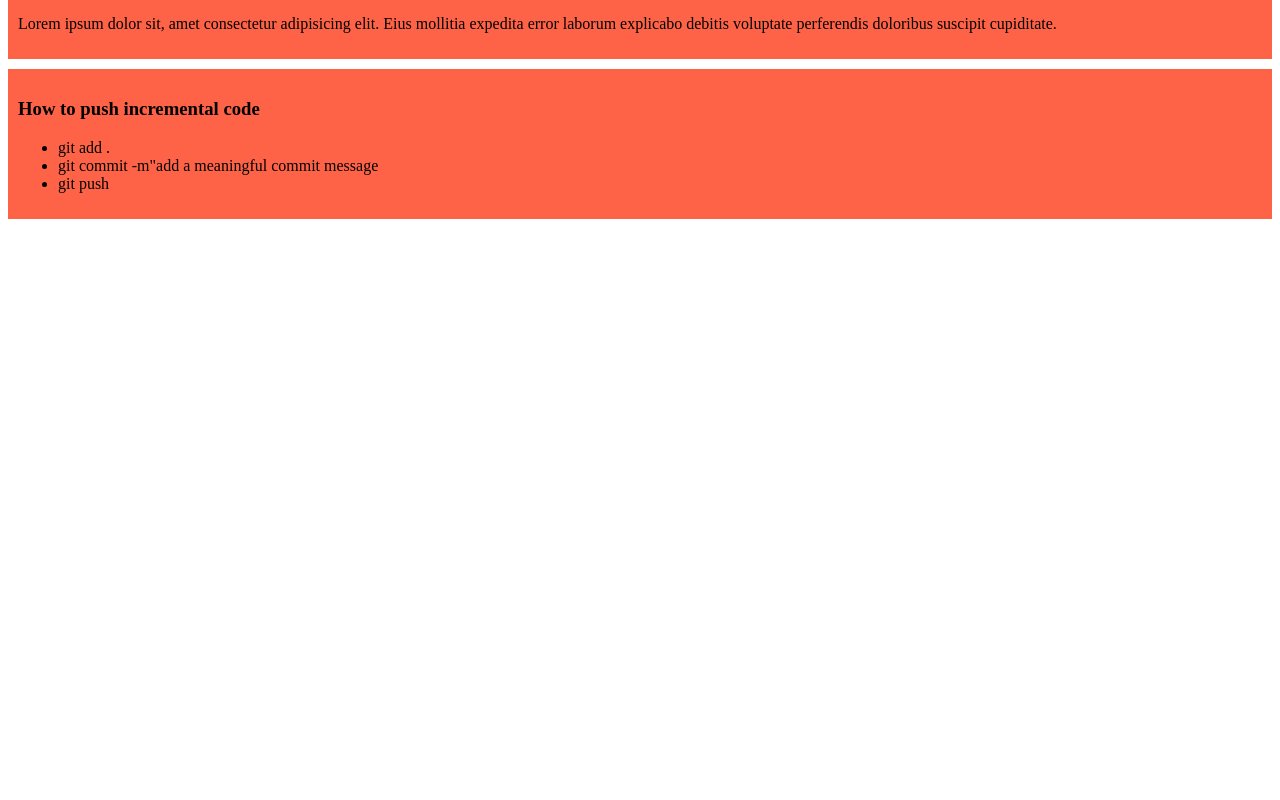
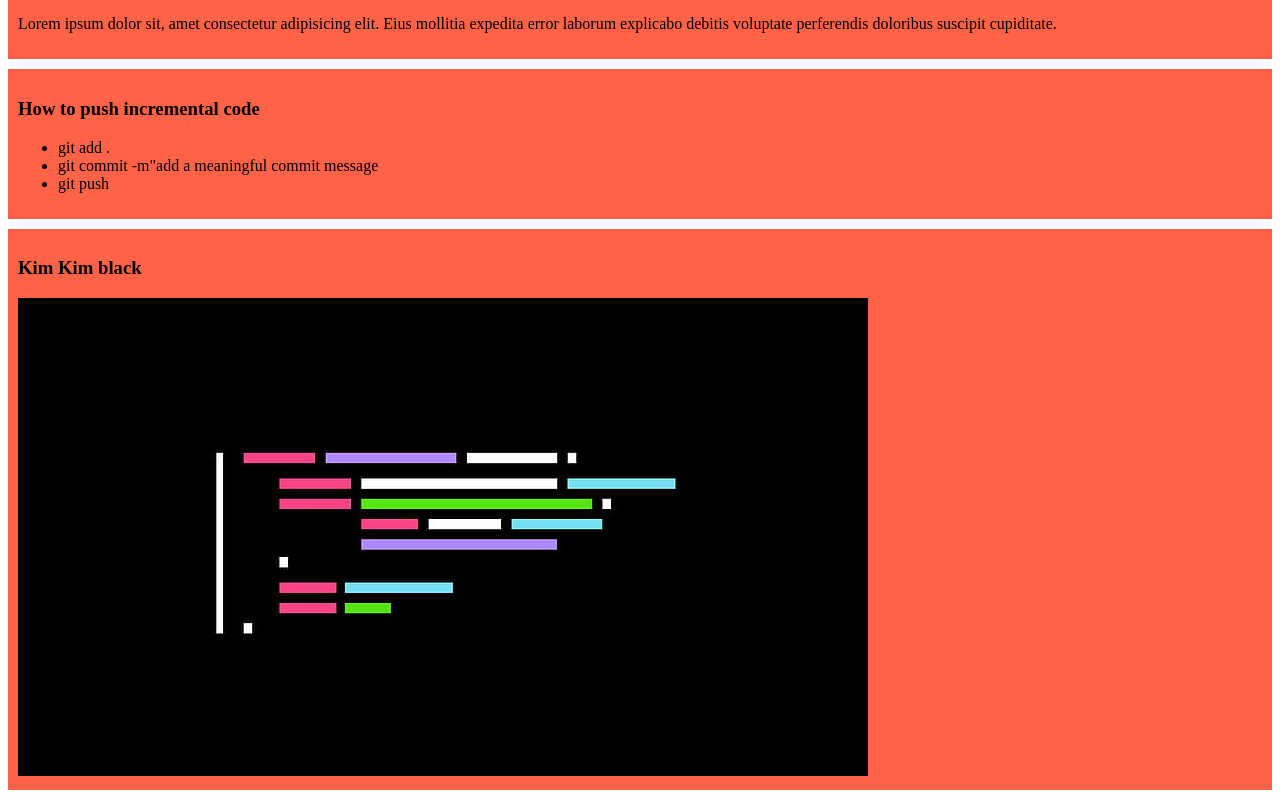
Before and after one commit to mahdibinalamgir/my-simple-website, a plain HTML site: page index.html in a window 1280 px wide. Shown: the part 309-1109 px from the top of the page. Before the commit the page ends 800 px from the top, so only its background shows below. Drawn offline with Linux system fonts and the light colour scheme.

Commit message:
added a kim black

```diff
--- a/index.html
+++ b/index.html
@@ -27,5 +27,9 @@
         <li>git push</li>
     </ul>
 </div>
+<div>
+    <h3>Kim Kim black</h3>
+    <img src="img/image2.png" alt="">
+</div>
 </body>
 </html>
```
Also changed, not shown: img/image2.png (added).
